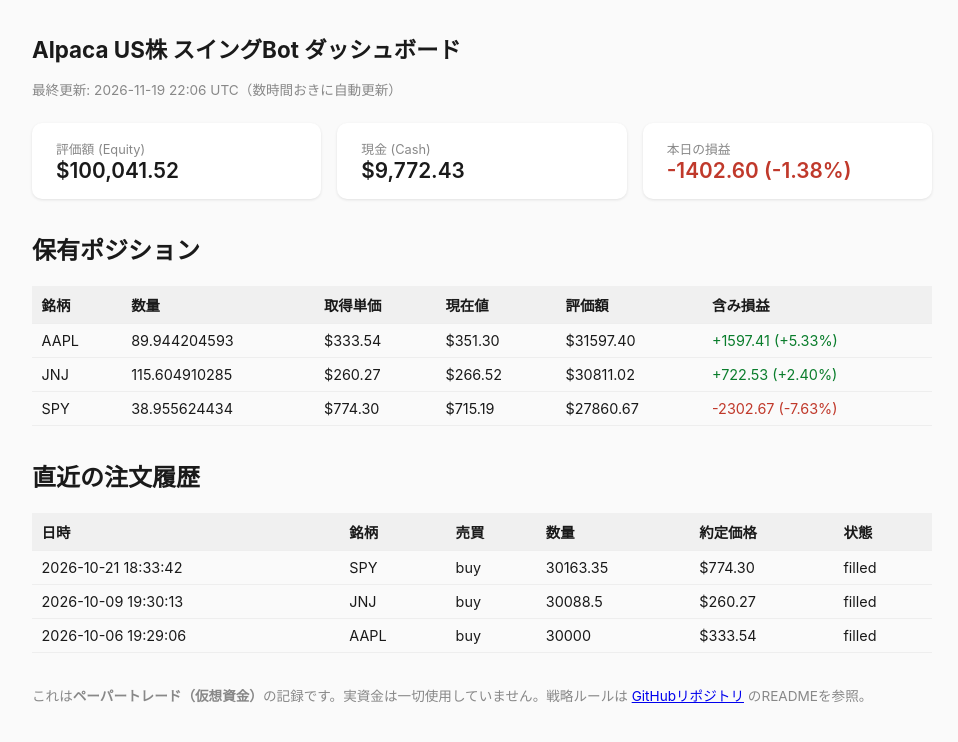
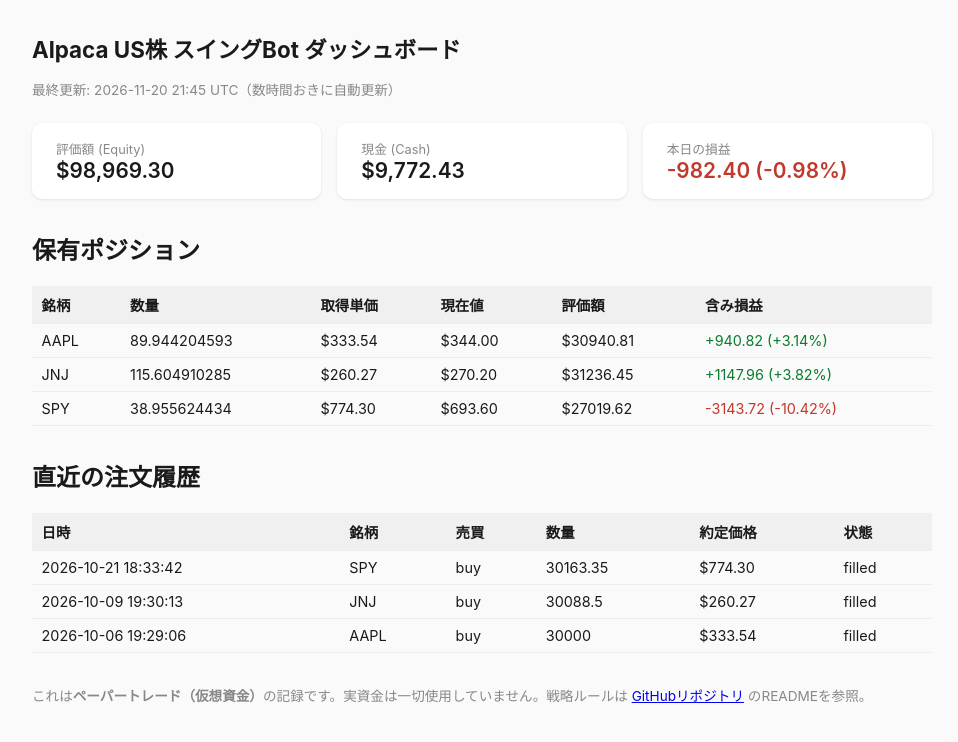
Before and after one commit to kawahararyusei111-sudo/alpaca-us-swing-bot, a plain HTML site: page docs/index.html in a window 1280 px wide. Shown: the whole page, without its empty margins (158-1116 px from the left). Drawn offline with Linux system fonts and the light colour scheme.

Commit message:
Update dashboard

```diff
--- a/docs/index.html
+++ b/docs/index.html
@@ -21,12 +21,12 @@
 </style>
 </head><body>
 <h1>Alpaca US株 スイングBot ダッシュボード</h1>
-<div class="updated">最終更新: 2026-11-19 22:06 UTC（数時間おきに自動更新）</div>
+<div class="updated">最終更新: 2026-11-20 21:45 UTC（数時間おきに自動更新）</div>
 
 <div class="cards">
-  <div class="card"><div class="label">評価額 (Equity)</div><div class="value">$100,041.52</div></div>
+  <div class="card"><div class="label">評価額 (Equity)</div><div class="value">$98,969.30</div></div>
   <div class="card"><div class="label">現金 (Cash)</div><div class="value">$9,772.43</div></div>
-  <div class="card"><div class="label">本日の損益</div><div class="value neg">-1402.60 (-1.38%)</div></div>
+  <div class="card"><div class="label">本日の損益</div><div class="value neg">-982.40 (-0.98%)</div></div>
 </div>
 
 <h2>保有ポジション</h2>
@@ -36,23 +36,23 @@
           <td>AAPL</td>
           <td>89.944204593</td>
           <td>$333.54</td>
-          <td>$351.30</td>
-          <td>$31597.40</td>
-          <td class="pos">+1597.41 (+5.33%)</td>
+          <td>$344.00</td>
+          <td>$30940.81</td>
+          <td class="pos">+940.82 (+3.14%)</td>
         </tr><tr>
           <td>JNJ</td>
           <td>115.604910285</td>
           <td>$260.27</td>
-          <td>$266.52</td>
-          <td>$30811.02</td>
-          <td class="pos">+722.53 (+2.40%)</td>
+          <td>$270.20</td>
+          <td>$31236.45</td>
+          <td class="pos">+1147.96 (+3.82%)</td>
         </tr><tr>
           <td>SPY</td>
           <td>38.955624434</td>
           <td>$774.30</td>
-          <td>$715.19</td>
-          <td>$27860.67</td>
-          <td class="neg">-2302.67 (-7.63%)</td>
+          <td>$693.60</td>
+          <td>$27019.62</td>
+          <td class="neg">-3143.72 (-10.42%)</td>
         </tr>
 </table>
 
```
